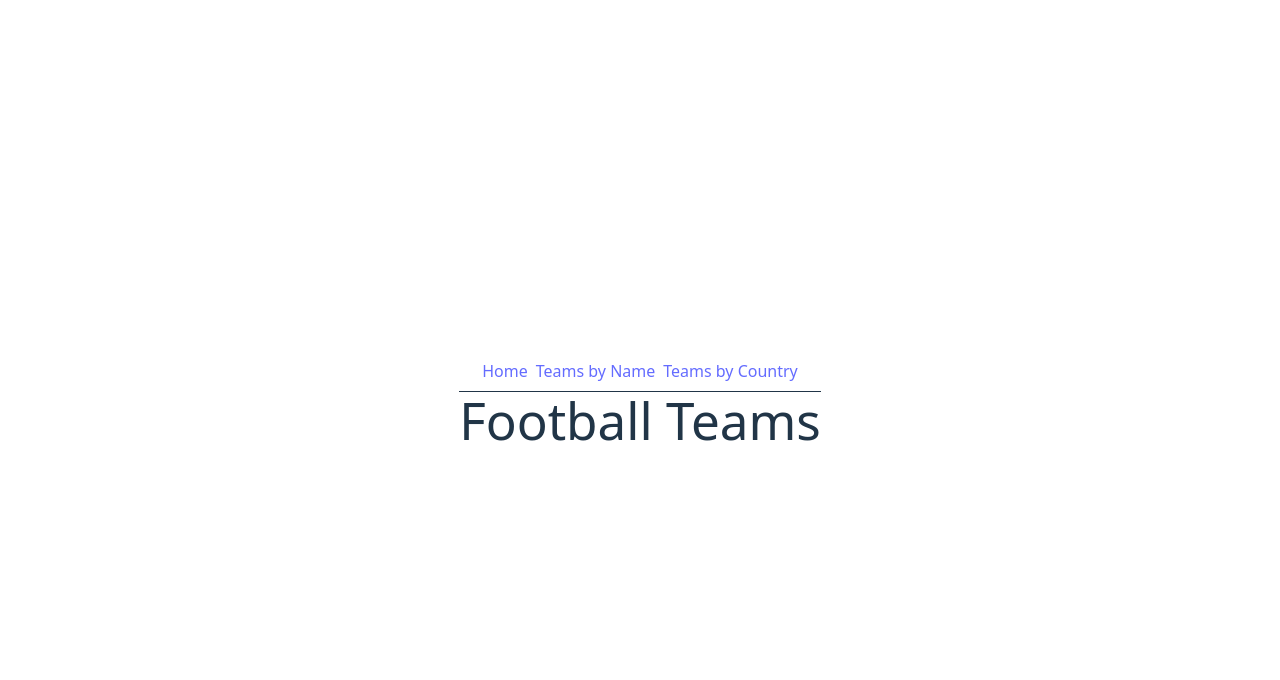
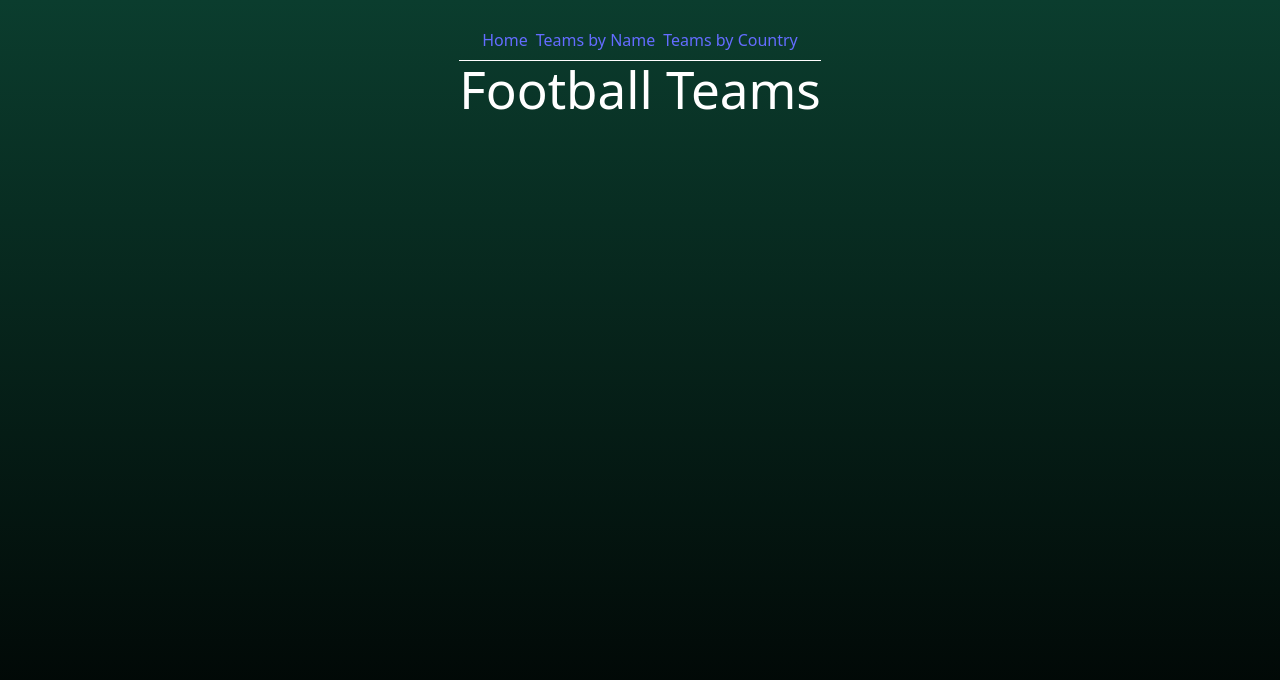
Before and after one commit to Camilo-Suarez98/football-info, a React (Vite) app: page / in a window 1280 px wide. Shown: the top 680 px of the page. Built offline with nearby package versions, Linux system fonts and the light colour scheme.

Commit message:
change background =and text color

```diff
--- a/src/index.css
+++ b/src/index.css
@@ -27,12 +27,14 @@ a:hover {
 
 body {
   margin: 0;
+  padding: 20px;
   display: flex;
   justify-content: center;
-  place-items: center;
   min-width: 320px;
   min-height: 100vh;
   width: 100%;
+  background: linear-gradient(to bottom, #0B3D2E, #000000);
+  color: #FFFFFF;
 }
 
 h1 {
```
